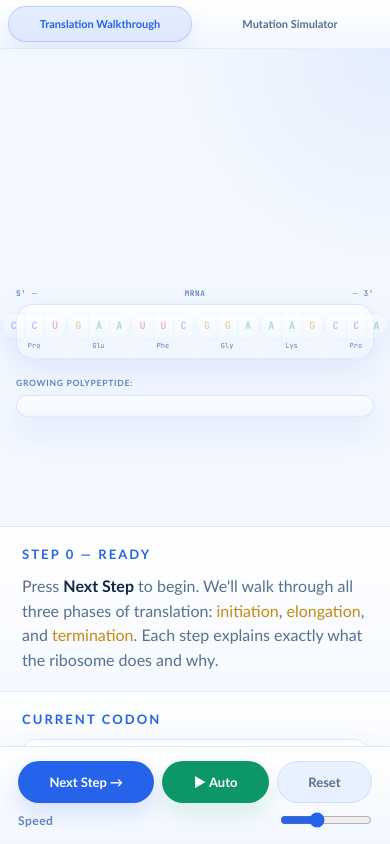
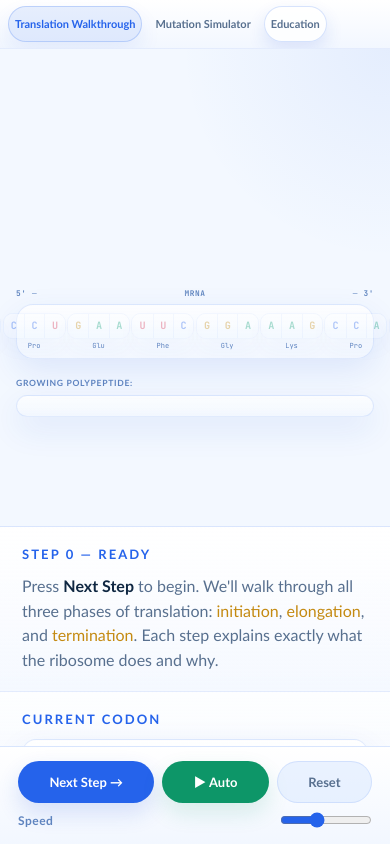
Before and after one commit to juanbetancurm/translation-app, a React (Vite) app: page /walkthrough in a window 390 px wide. Built offline with nearby package versions, Linux system fonts and the light colour scheme.

Commit message:
Go back to Education button added to Translation App.

```diff
--- a/src/App.css
+++ b/src/App.css
@@ -18,6 +18,8 @@
   border-bottom: 1px solid var(--bd);
   height: 49px;
   flex-shrink: 0;
+  overflow-x: auto;
+  overflow-y: hidden;
   box-shadow: 0 12px 32px rgba(29, 78, 216, 0.08);
 }
 
@@ -40,6 +42,7 @@
   text-decoration: none;
   display: flex;
   align-items: center;
+  white-space: nowrap;
 }
 
 .tab:hover {
@@ -54,6 +57,22 @@
   border-color: rgba(37, 99, 235, 0.22);
   background: rgba(37, 99, 235, 0.1);
   box-shadow: 0 10px 22px rgba(29, 78, 216, 0.08);
+}
+
+.tab-external {
+  margin-left: auto;
+  background: rgba(255, 255, 255, 0.78);
+  border-color: rgba(37, 99, 235, 0.18);
+  box-shadow:
+    0 8px 18px rgba(29, 78, 216, 0.12),
+    0 1px 0 rgba(255, 255, 255, 0.85) inset;
+}
+
+.tab-external:hover {
+  border-color: rgba(37, 99, 235, 0.26);
+  box-shadow:
+    0 10px 22px rgba(29, 78, 216, 0.16),
+    0 1px 0 rgba(255, 255, 255, 0.9) inset;
 }
 
 .tab-icon {
@@ -85,6 +104,21 @@
   box-shadow: 0 10px 22px rgba(4, 0, 12, 0.26);
 }
 
+[data-theme="dark"] .tab-external {
+  background: rgba(15, 39, 66, 0.74);
+  border-color: rgba(191, 219, 254, 0.14);
+  box-shadow:
+    0 8px 18px rgba(4, 0, 12, 0.3),
+    0 1px 0 rgba(191, 219, 254, 0.08) inset;
+}
+
+[data-theme="dark"] .tab-external:hover {
+  border-color: rgba(191, 219, 254, 0.22);
+  box-shadow:
+    0 10px 22px rgba(4, 0, 12, 0.36),
+    0 1px 0 rgba(191, 219, 254, 0.1) inset;
+}
+
 @media (max-width: 560px) {
   .tabs {
     gap: 6px;
@@ -92,10 +126,14 @@
   }
 
   .tab {
-    flex: 1;
+    flex: 0 0 auto;
     justify-content: center;
     padding: 8px 10px;
     font-size: 12px;
+  }
+
+  .tab-external {
+    margin-left: 0;
   }
 }
 
--- a/src/App.jsx
+++ b/src/App.jsx
@@ -25,6 +25,13 @@ export default function App() {
           <span className="tab-icon" aria-hidden="true">Lab</span>
           Mutation Simulator
         </NavLink>
+        <a
+          href="https://www.labolavs.com/category/education"
+          className="tab tab-external"
+        >
+          <span className="tab-icon" aria-hidden="true">Edu</span>
+          Education
+        </a>
       </nav>
 
       <Routes>
```
